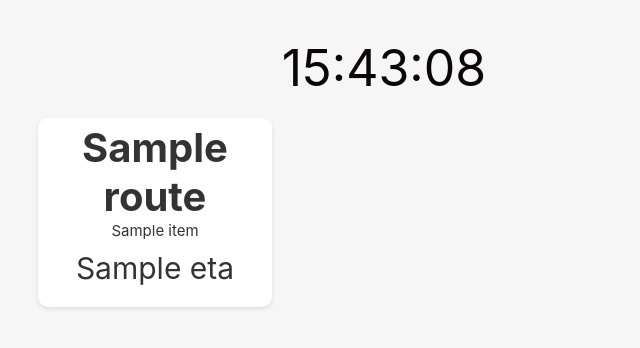
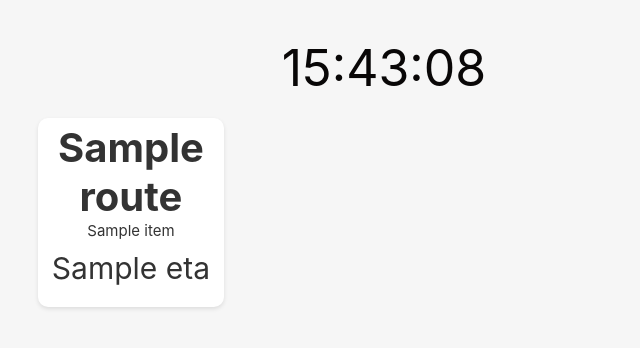
Before and after one commit to ashvanje/eta-dashboard, a Flask app: template templates/dashboard.html in a window 768 px wide. Shown: the top 348 px of the page, without its empty margins (0-640 px from the left). Run offline with Flask 3, Linux system fonts and the light colour scheme; the template is opened without the code that fills it: most values are stand-ins (such as "Sample title", 1, 10 or a date in 2020).

Commit message:
update FE arrangement for diff widths

```diff
--- a/templates/dashboard.html
+++ b/templates/dashboard.html
@@ -119,7 +119,7 @@
         /* Responsive CSS */
         @media only screen and (min-width: 401px) and (max-width: 600px) {
             .grid-container {
-                grid-template-columns: repeat(5, 1fr);
+                grid-template-columns: repeat(3, 1fr);
             }
 
             .grid-item {
@@ -153,7 +153,7 @@
                 margin: 0;
             }
             .grid-container {
-                grid-template-columns: repeat(3, 1fr);
+                grid-template-columns: repeat(5, 1fr);
                 margin: 0;
             }
 
```
